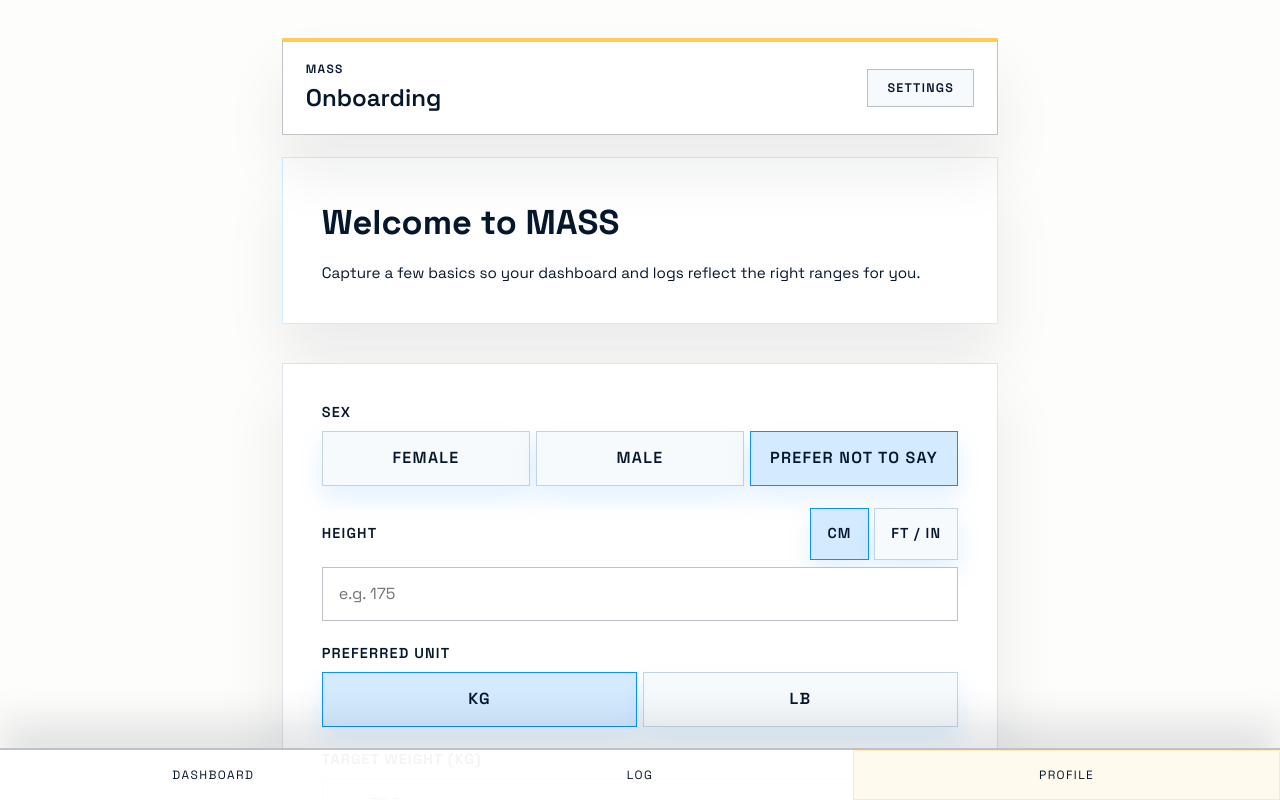
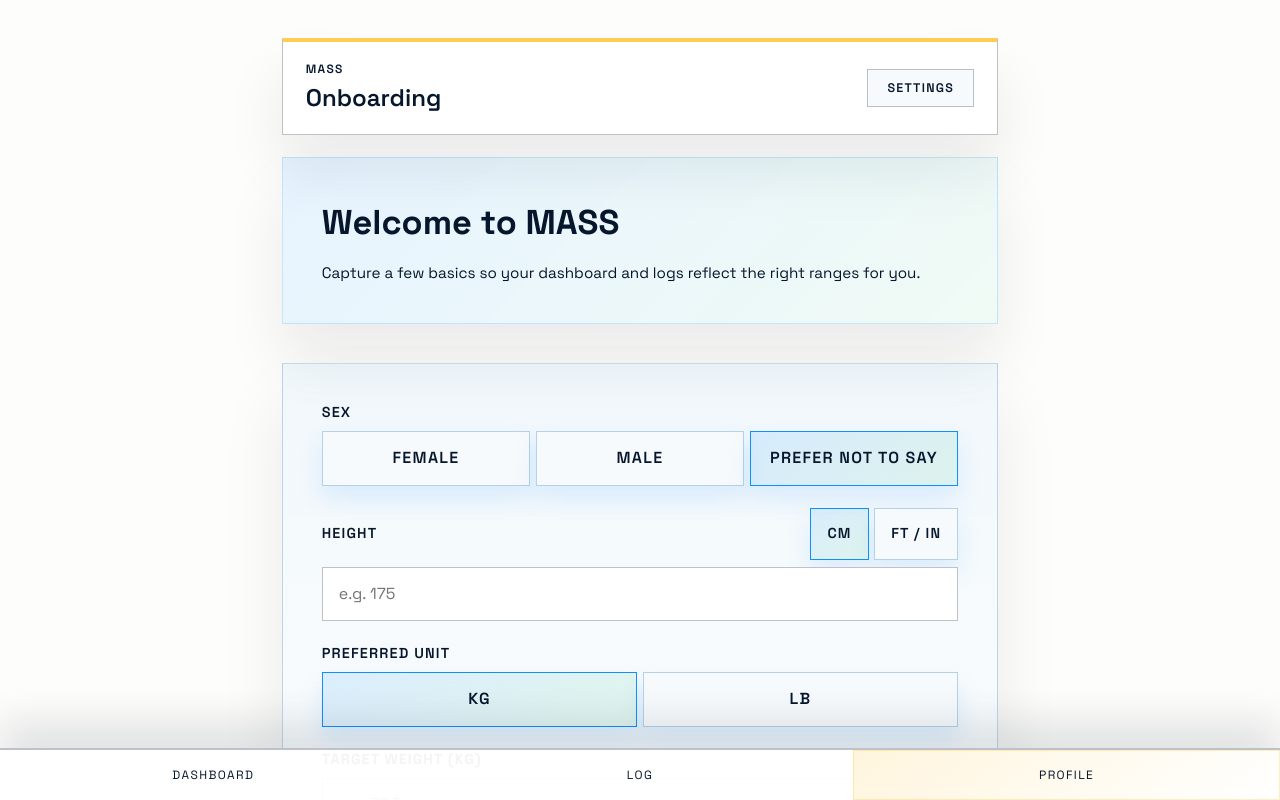
Before and after one commit to HecticMike/MASS, a React (Vite) app: page /#/onboarding in a window 1280 px wide. Shown: the top 800 px of the page. Built offline with nearby package versions, Linux system fonts and the light colour scheme.

Commit message:
redisign

```diff
--- a/src/App.module.css
+++ b/src/App.module.css
@@ -101,7 +101,11 @@
 }
 
 .navLinkActive {
-  background: color-mix(in srgb, var(--nav-accent, var(--accent)) 10%, #ffffff 90%);
+  background: linear-gradient(
+    145deg,
+    color-mix(in srgb, var(--nav-accent, var(--accent)) 20%, #ffffff 80%),
+    #ffffff
+  );
   color: var(--fg);
   box-shadow: inset 0 0 0 1px color-mix(in srgb, var(--nav-accent, var(--accent)) 35%, transparent);
 }
--- a/src/index.css
+++ b/src/index.css
@@ -46,7 +46,15 @@ body {
 }
 
 body::before {
-  content: none;
+  content: '';
+  position: fixed;
+  inset: 0;
+  background:
+    radial-gradient(circle at 10% 20%, rgba(15, 143, 255, 0.08), transparent 45%),
+    radial-gradient(circle at 80% 0, rgba(57, 199, 127, 0.08), transparent 40%),
+    linear-gradient(180deg, rgba(255, 205, 85, 0.08), transparent 65%);
+  pointer-events: none;
+  z-index: -1;
 }
 
 #root {
--- a/src/pages/Dashboard.module.css
+++ b/src/pages/Dashboard.module.css
@@ -5,8 +5,9 @@
 }
 
 .hero {
-  background: var(--surface);
-  border: 1.5px solid var(--border-strong);
+  background: linear-gradient(135deg, rgba(15, 143, 255, 0.12), rgba(57, 199, 127, 0.12)),
+    var(--surface);
+  border: 1.5px solid color-mix(in srgb, var(--accent) 30%, transparent);
   padding: var(--space-lg);
   display: grid;
   gap: var(--space-sm);
@@ -48,8 +49,8 @@
   justify-self: start;
   margin-top: var(--space-sm);
   padding: 0.55rem 1.2rem;
-  border: 1.5px solid rgba(255, 255, 255, 0.8);
-  background: rgba(255, 255, 255, 0.2);
+  border: 1.5px solid rgba(255, 255, 255, 0.7);
+  background: rgba(255, 255, 255, 0.25);
   font-weight: 600;
   letter-spacing: 0.08em;
   text-transform: uppercase;
@@ -57,7 +58,7 @@
 }
 
 .ctaLink:hover {
-  background: rgba(255, 255, 255, 0.32);
+  background: rgba(255, 255, 255, 0.4);
 }
 
 .cards {
@@ -66,8 +67,8 @@
 }
 
 .card {
-  background: var(--surface);
-  border: 1.5px solid var(--border);
+  background: linear-gradient(180deg, rgba(15, 143, 255, 0.06), rgba(255, 255, 255, 0.95));
+  border: 1.5px solid color-mix(in srgb, var(--accent) 25%, var(--border));
   border-top: 3px solid color-mix(in srgb, var(--accent) 65%, #ffffff);
   padding: var(--space-md);
   box-shadow: var(--shadow-soft);
--- a/src/pages/LogEntry.module.css
+++ b/src/pages/LogEntry.module.css
@@ -5,8 +5,8 @@
 }
 
 .card {
-  background: var(--surface);
-  border: 1.5px solid var(--border);
+  background: linear-gradient(180deg, rgba(255, 205, 85, 0.12), rgba(255, 255, 255, 0.96));
+  border: 1.5px solid color-mix(in srgb, var(--accent-secondary) 35%, var(--border));
   padding: var(--space-lg);
   box-shadow: var(--shadow-soft);
   display: grid;
@@ -85,8 +85,8 @@
   display: grid;
   gap: 0.35rem;
   padding: 0.85rem 1rem;
-  border: 1.5px solid var(--border);
-  background: var(--surface);
+  border: 1.5px solid color-mix(in srgb, var(--accent-tertiary) 25%, var(--border));
+  background: linear-gradient(180deg, rgba(57, 199, 127, 0.08), rgba(255, 255, 255, 0.95));
   box-shadow: 0 12px 25px rgba(12, 24, 41, 0.05);
 }
 
--- a/src/pages/Onboarding.module.css
+++ b/src/pages/Onboarding.module.css
@@ -5,7 +5,8 @@
 }
 
 .intro {
-  background: var(--surface);
+  background: linear-gradient(135deg, rgba(15, 143, 255, 0.1), rgba(57, 199, 127, 0.08)),
+    var(--surface);
   border: 1.5px solid color-mix(in srgb, var(--accent) 18%, transparent);
   padding: var(--space-lg);
   box-shadow: var(--shadow-soft);
@@ -29,8 +30,8 @@
   display: grid;
   gap: var(--space-md);
   padding: var(--space-lg);
-  border: 1.5px solid var(--border);
-  background: var(--surface);
+  border: 1.5px solid color-mix(in srgb, var(--accent) 12%, var(--border));
+  background: linear-gradient(180deg, rgba(15, 143, 255, 0.05), rgba(255, 255, 255, 0.98));
   box-shadow: var(--shadow-soft);
 }
 
@@ -46,7 +47,7 @@
 }
 
 .optionButton {
-  border: 1.5px solid color-mix(in srgb, var(--accent) 12%, var(--border));
+  border: 1.5px solid color-mix(in srgb, var(--accent) 18%, var(--border));
   background: var(--surface-muted);
   padding: 0.9rem 1rem;
   font-weight: 600;
@@ -57,7 +58,7 @@
 }
 
 .optionButtonActive {
-  background: color-mix(in srgb, var(--accent) 18%, #ffffff);
+  background: linear-gradient(135deg, rgba(15, 143, 255, 0.12), rgba(57, 199, 127, 0.12));
   color: var(--fg);
   border-color: var(--accent);
 }
--- a/src/pages/Settings.module.css
+++ b/src/pages/Settings.module.css
@@ -5,8 +5,8 @@
 }
 
 .card {
-  background: var(--surface);
-  border: 1.5px solid var(--border);
+  background: linear-gradient(180deg, rgba(15, 143, 255, 0.05), rgba(255, 255, 255, 0.98));
+  border: 1.5px solid color-mix(in srgb, var(--accent-tertiary) 30%, var(--border));
   border-top: 3px solid color-mix(in srgb, var(--accent-tertiary) 55%, #ffffff);
   padding: var(--space-lg);
   box-shadow: var(--shadow-soft);
@@ -79,8 +79,8 @@
   font-size: 0.8rem;
   letter-spacing: 0.08em;
   text-transform: uppercase;
-  background: var(--surface);
-  border: 1px solid var(--border);
+  background: color-mix(in srgb, var(--accent-tertiary) 12%, #ffffff);
+  border: 1px solid color-mix(in srgb, var(--accent-tertiary) 35%, var(--border));
   padding: 0.35rem 0.6rem;
 }
 
```
Also changed, not shown: 1 other file (tests, documents, lock files or other folders).
